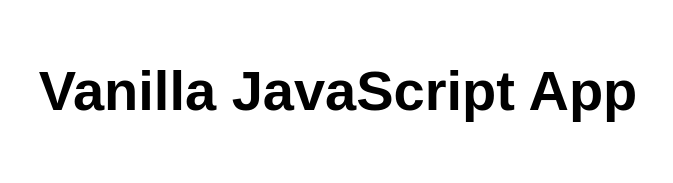
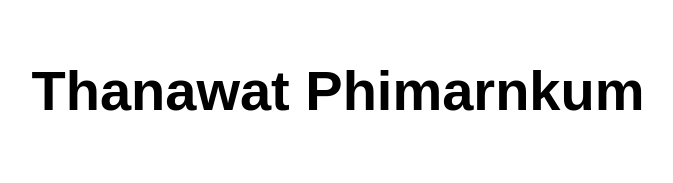
Before and after one commit to Tnanawat666/Cloudcom_webapp, a website: page src/index.html in a window 1280 px wide. Shown: the whole page, without its empty margins (302-975 px from the left). Drawn offline with Linux system fonts and the light colour scheme.

Commit message:
Update index.html

```diff
--- a/src/index.html
+++ b/src/index.html
@@ -10,7 +10,7 @@
 
 <body>
   <main>
-    <h1>Vanilla JavaScript App</h1>
+    <h1>Thanawat Phimarnkum</h1>
   </main>
 </body>
 
```
